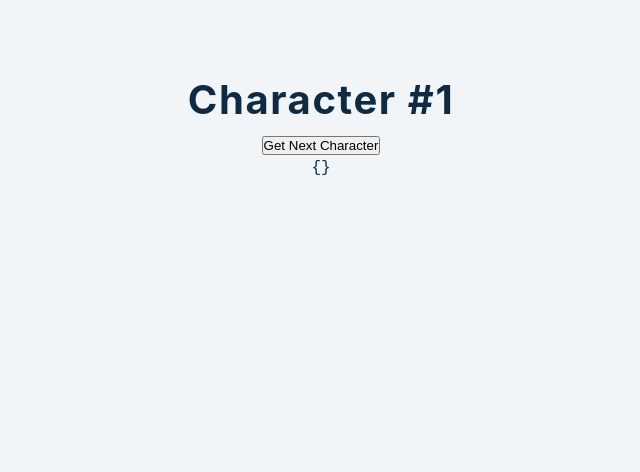
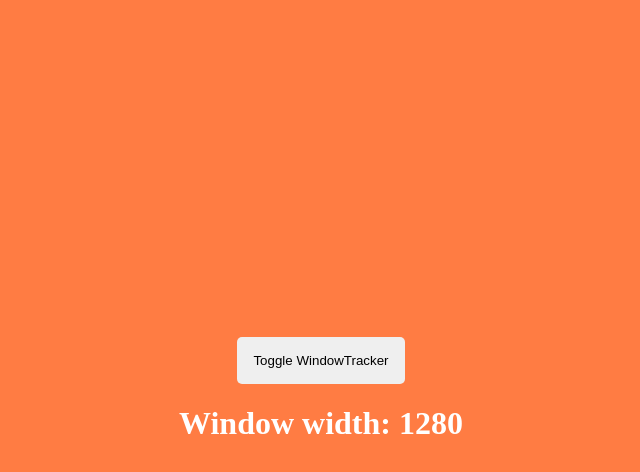
Before and after one commit to prettygenius/reactramp, a React (Vite) app: page / in a window 1280 px wide. Shown: the top 472 px of the page, without its empty margins (319-959 px from the left). Built offline with nearby package versions, Linux system fonts and the light colour scheme; no server answers.

Commit message:
windowtoggleproject

```diff
--- a/src/App.jsx
+++ b/src/App.jsx
@@ -1,4 +1,4 @@
-import Fetchdata from "./fetchswapiproject/Fetchdata"
+import ToggleWindow from "./togglewindowproject/ToggleWindow"
 
 
 
@@ -6,7 +6,7 @@ function App() {
 
   return (
     <main className="container">
-    <Fetchdata />
+    <ToggleWindow />
     </main>
   )
 }
--- a/src/index.css
+++ b/src/index.css
@@ -1,320 +1,33 @@
-/*
-===============
-Variables
-===============
-*/
-
-:root {
-  /* dark shades of primary color*/
-  --clr-primary-1: hsl(205, 86%, 17%);
-  --clr-primary-2: hsl(205, 77%, 27%);
-  --clr-primary-3: hsl(205, 72%, 37%);
-  --clr-primary-4: hsl(205, 63%, 48%);
-  /* primary/main color */
-  --clr-primary-5: hsl(205, 78%, 60%);
-  /* lighter shades of primary color */
-  --clr-primary-6: hsl(205, 89%, 70%);
-  --clr-primary-7: hsl(205, 90%, 76%);
-  --clr-primary-8: hsl(205, 86%, 81%);
-  --clr-primary-9: hsl(205, 90%, 88%);
-  --clr-primary-10: hsl(205, 100%, 96%);
-  /* darkest grey - used for headings */
-  --clr-grey-1: hsl(209, 61%, 16%);
-  --clr-grey-2: hsl(211, 39%, 23%);
-  --clr-grey-3: hsl(209, 34%, 30%);
-  --clr-grey-4: hsl(209, 28%, 39%);
-  /* grey used for paragraphs */
-  --clr-grey-5: hsl(210, 22%, 49%);
-  --clr-grey-6: hsl(209, 23%, 60%);
-  --clr-grey-7: hsl(211, 27%, 70%);
-  --clr-grey-8: hsl(210, 31%, 80%);
-  --clr-grey-9: hsl(212, 33%, 89%);
-  --clr-grey-10: hsl(210, 36%, 96%);
-  --clr-white: #fff;
-  --clr-red-dark: hsl(360, 67%, 44%);
-  --clr-red-light: hsl(360, 71%, 66%);
-  --clr-green-dark: hsl(125, 67%, 44%);
-  --clr-green-light: hsl(125, 71%, 66%);
-  --clr-black: #222;
-  --transition: all 0.3s linear;
-  --spacing: 0.1rem;
-  --radius: 0.25rem;
-  --light-shadow: 0 5px 15px rgba(0, 0, 0, 0.1);
-  --dark-shadow: 0 5px 15px rgba(0, 0, 0, 0.4);
-  --max-width: 1170px;
-  --fixed-width: 450px;
-  --clr-orange-1: hsl(12, 83%, 98%);
-  --clr-orange-2: hsl(14, 91%, 95%);
-  --clr-orange-3: hsl(12, 89%, 89%);
-  --clr-orange-4: hsl(13, 87%, 82%);
-  --clr-orange-5: hsl(13, 88%, 68%);
-  --clr-orange-6: hsl(13, 88%, 55%);
-  --clr-orange-7: hsl(13, 74%, 49%);
-  --clr-orange-8: hsl(13, 74%, 33%);
-  --clr-orange-9: hsl(13, 73%, 25%);
-  --clr-orange-10: hsl(13, 73%, 16%);
-}
-/*
-===============
-Global Styles
-===============
-*/
-
-*,
-::after,
-::before {
-  margin: 0;
-  padding: 0;
+* {
   box-sizing: border-box;
 }
+
 body {
-  font-family: -apple-system, BlinkMacSystemFont, 'Segoe UI', Roboto, Oxygen,
-    Ubuntu, Cantarell, 'Open Sans', 'Helvetica Neue', sans-serif;
-  background: var(--clr-grey-10);
-  color: var(--clr-grey-1);
-  line-height: 1.5;
-  font-size: 0.875rem;
-}
-ul {
-  list-style-type: none;
-}
-a {
-  text-decoration: none;
-}
-h1,
-h2,
-h3,
-h4 {
-  letter-spacing: var(--spacing);
-  text-transform: capitalize;
-  line-height: 1.25;
-  margin-bottom: 0.75rem;
-}
-h1 {
-  font-size: 3rem;
-}
-h2 {
-  font-size: 2rem;
-}
-h3 {
-  font-size: 1.25rem;
-}
-h4 {
-  font-size: 0.875rem;
-}
-p {
-  margin-bottom: 1.25rem;
-  color: var(--clr-grey-5);
-}
-@media screen and (min-width: 800px) {
-  h1 {
-    font-size: 4rem;
-  }
-  h2 {
-    font-size: 2.5rem;
-  }
-  h3 {
-    font-size: 1.75rem;
-  }
-  h4 {
-    font-size: 1rem;
-  }
-  body {
-    font-size: 1rem;
-  }
-  h1,
-  h2,
-  h3,
-  h4 {
-    line-height: 1;
-  }
-}
-/*  global classes */
-
-/* section */
-.section,
-.container {
-  width: 90vw;
-  margin: 0 auto;
-  max-width: var(--max-width);
-}
-
-@media screen and (min-width: 992px) {
-  .section {
-    width: 95vw;
-  }
+  background-color: #FF7C43;
+  color: white;
+  margin: 0;
+  padding: 2rem;
+  display: flex;
+  justify-content: center;
+  align-items: center;
+  height: 100vh;
 }
 
 .container {
-  text-align: center;
-  margin-top: 5rem;
+  display: flex;
+  flex-direction: column;
+  justify-content: center;
+  align-items: center;
+  height: 100%;
 }
-.btn {
-  display: inline-block;
-  background: var(--clr-primary-5);
-  color: var(--clr-white);
-  padding: 0.25rem 0.75rem;
-  border-radius: var(--radius);
-  border-color: transparent;
-  text-transform: capitalize;
-  font-size: 1rem;
-  letter-spacing: var(--spacing);
-  margin-top: 2rem;
-  margin-left: 0.5rem;
-  margin-right: 0.5rem;
-  cursor: pointer;
-  transition: var(--transition);
-}
-.btn:hover {
-  background: var(--clr-primary-1);
-  color: var(--clr-primary-5);
-}
-.item {
-  background: var(--clr-white);
-  display: flex;
-  justify-content: space-between;
-  max-width: var(--fixed-width);
-  margin: 2rem auto;
-  align-items: center;
-  border-radius: var(--radius);
-}
-.item button,
-.item a {
-  background: transparent;
-  border-color: transparent;
-  color: var(--clr-primary-5);
-  letter-spacing: var(--spacing);
+
+button {
+  border: none;
+  border-radius: 5px;
+  padding: 1rem;
   cursor: pointer;
 }
-.item {
-  padding: 1rem 2rem;
+
+h1 {
+  text-align: center;
 }
-.item h4 {
-  margin-bottom: 0;
-}
-.item p {
-  margin-bottom: 0;
-}
-.modal {
-  position: absolute;
-  top: 2rem;
-  left: 50%;
-  transform: translateX(-50%);
-  background: var(--clr-white);
-  display: inline-block;
-  padding: 0.25rem 1rem;
-  border-radius: var(--radius);
-  text-transform: capitalize;
-}
-
-.modal p {
-  margin-bottom: 0;
-  color: var(--clr-red-dark);
-}
-.form {
-  background: var(--clr-white);
-  max-width: var(--fixed-width);
-  margin: 0 auto;
-  margin-bottom: 4rem;
-  padding: 1rem 2rem;
-  border-radius: var(--radius);
-}
-.form input {
-  background: var(--clr-grey-10);
-  border-color: transparent;
-  border-radius: var(--radius);
-  padding: 0.25rem 0.5rem;
-}
-.form-control {
-  margin: 0.5rem 0;
-  display: grid;
-  grid-template-columns: 100px 1fr;
-  align-items: center;
-}
-.form button {
-  display: inline-block;
-  background: var(--clr-black);
-  color: var(--clr-white);
-  border-color: transparent;
-  margin-top: 1rem;
-  letter-spacing: var(--spacing);
-  padding: 0.15rem 0.25rem;
-  text-transform: capitalize;
-  border-radius: var(--radius);
-  cursor: pointer;
-}
-.nav-links {
-  max-width: var(--fixed-width);
-  margin: 0 auto;
-  margin-bottom: 4rem;
-  display: grid;
-  grid-template-columns: repeat(3, 1fr);
-}
-.nav-links a {
-  color: var(--clr-grey-5);
-}
-.users {
-  display: grid;
-  grid-template-columns: repeat(auto-fit, minmax(300px, 1fr));
-  gap: 2rem;
-  margin: 3rem auto;
-}
-.users li {
-  width: 100%;
-  display: flex;
-  align-items: center;
-  background: var(--clr-white);
-  padding: 1rem 2rem;
-  border-radius: var(--radius);
-  text-align: left;
-}
-.users img {
-  width: 50px;
-  height: 50px;
-  border-radius: 50%;
-  margin-right: 1rem;
-}
-.users h4 {
-  margin-bottom: 0.15rem;
-}
-.users a {
-  color: var(--clr-grey-5);
-  text-transform: capitalize;
-}
-
-.products {
-  margin: 4rem 0;
-  display: grid;
-  gap: 2rem;
-}
-@media screen and (min-width: 576px) {
-  .products {
-    grid-template-columns: repeat(auto-fit, minmax(300px, 1fr));
-  }
-}
-.product {
-  background: var(--clr-white);
-  border-radius: var(--radius);
-}
-.product img {
-  border-top-left-radius: var(--radius);
-  border-top-right-radius: var(--radius);
-
-  width: 100%;
-  height: 15rem;
-  object-fit: cover;
-}
-.product h4 {
-  margin-top: 1rem;
-}
-
-.product button {
-  margin-bottom: 1rem;
-  background: var(--clr-primary-5);
-  border-radius: var(--radius);
-  border-color: transparent;
-  color: var(--clr-white);
-  padding: 0.25rem 0.5rem;
-  text-transform: capitalize;
-  cursor: pointer;
-}
--- /dev/null
+++ b/src/togglewindowproject/ToggleWindow.jsx
@@ -0,0 +1,19 @@
+import {useState} from "react"
+import WindowTracker from "./WindowTracker"
+
+    function ToggleWindow() {
+
+    const [show,setShow] = useState(true)
+
+    return (
+        <div className="container">
+            <button onClick={()=> setShow(prevShow => !prevShow)}>
+                Toggle WindowTracker
+            </button>
+            {show === true && <WindowTracker />}
+        </div>
+    )
+}
+
+
+export default ToggleWindow
--- /dev/null
+++ b/src/togglewindowproject/WindowTracker.jsx
@@ -0,0 +1,28 @@
+import { useEffect,useState } from "react"
+
+ function WindowTracker() {
+
+  const [windowWidth, setWindowWidth] = useState(window.innerWidth)
+
+    useEffect(() => {
+      console.log('...event mounted')
+      function watchWidth() {
+        console.log("event running...")
+        setWindowWidth(window.innerWidth)
+    }
+
+    window.addEventListener("resize", watchWidth)
+
+    return function() {
+        window.removeEventListener("resize", watchWidth)
+    }
+}, [])
+
+//with component mounted can see it running when it's unmounted the clean function ensures no leaks
+    return (
+        <h1>Window width: {windowWidth}</h1>
+    )
+}
+
+
+export default WindowTracker
```
